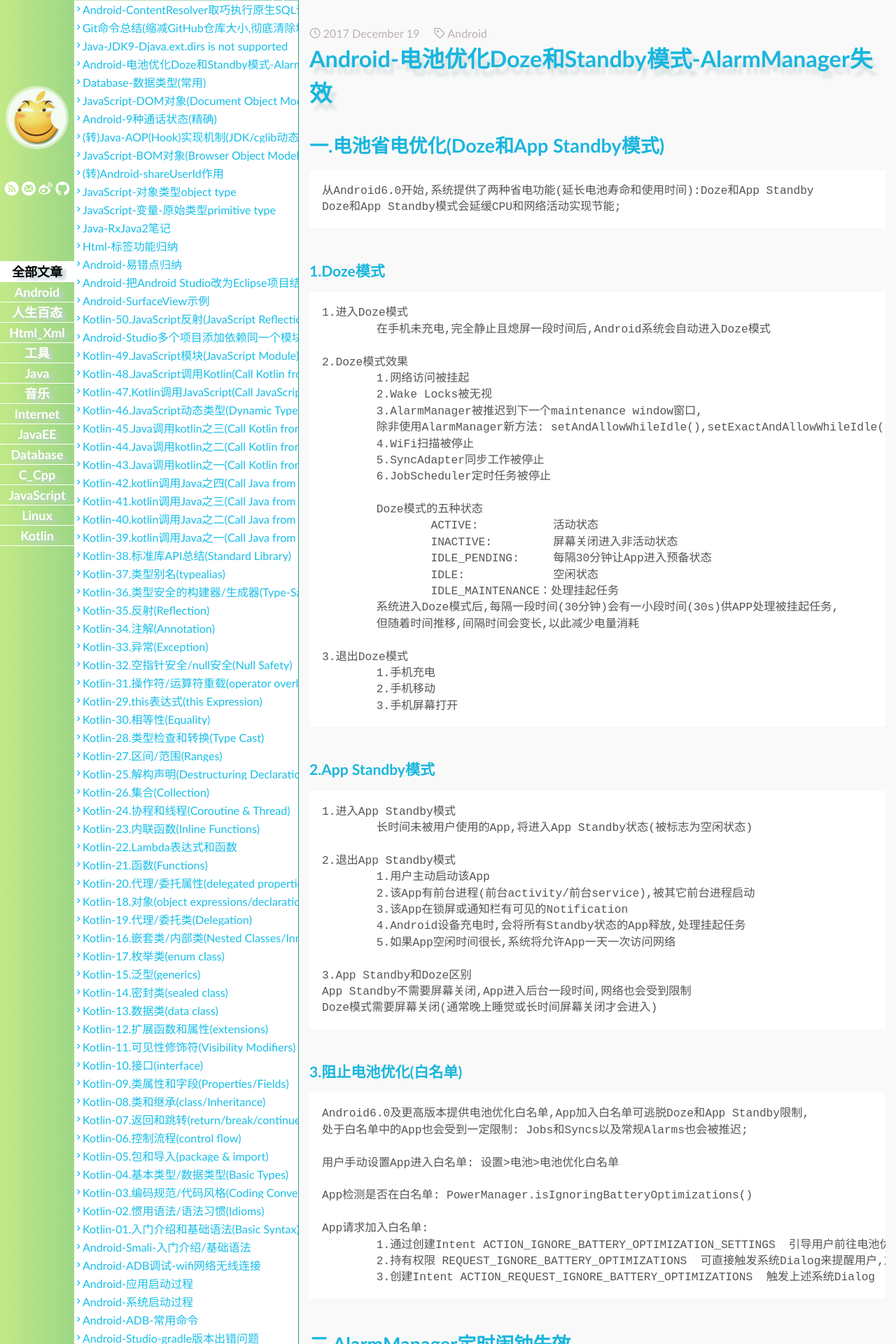
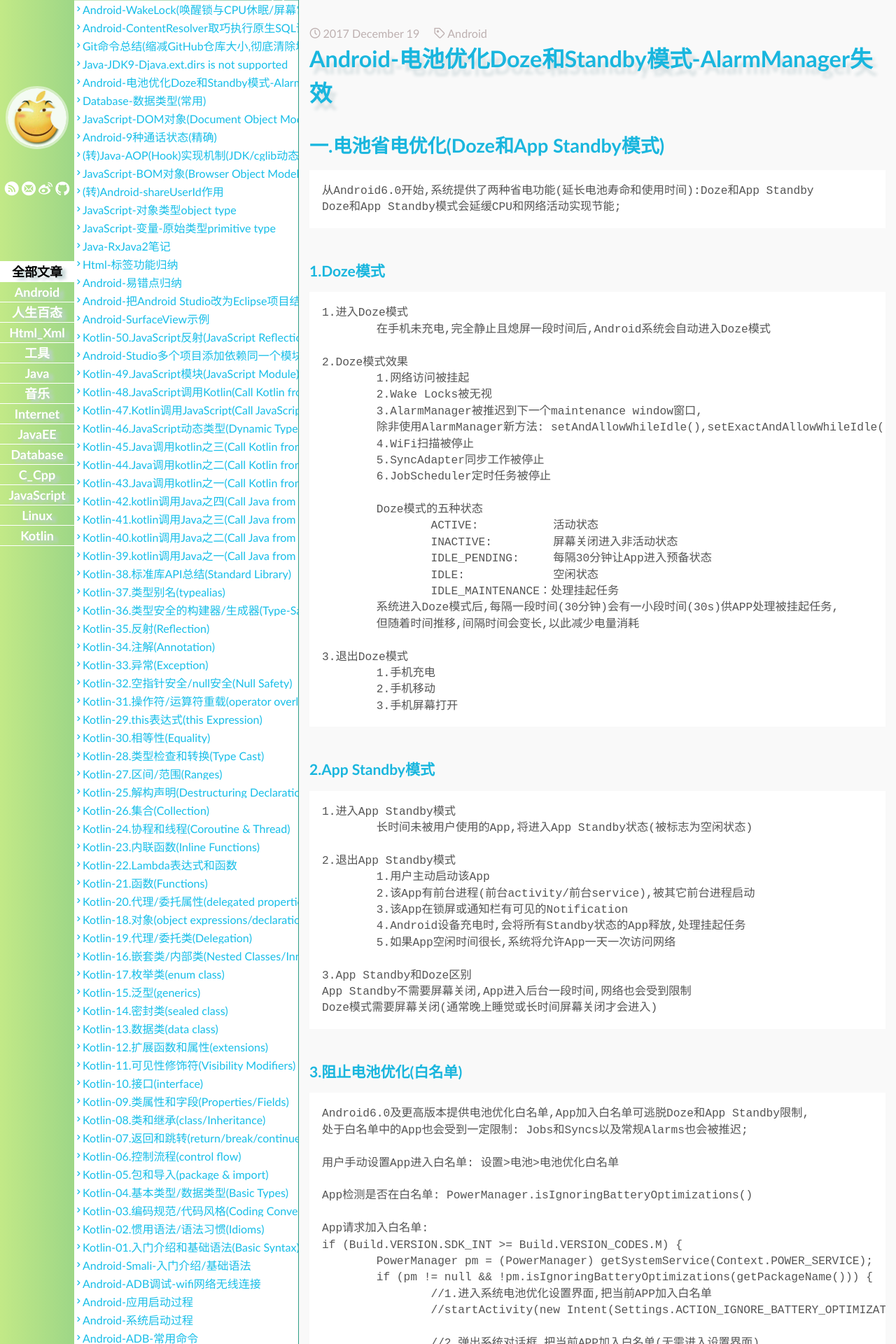
Before and after one commit to lioilwin/lioilwin.github.io, a Jekyll site: the page built from _posts/2017-12-19-Android-Alarm_Doze_Standby.md, in a window 1280 px wide. Shown: the top 1920 px of the page at 70% size. Built offline with Jekyll 4.4.1, drawn with Linux system fonts in a browser that asks for light colours; some web fonts are replaced; comment, search, counter and statistics services are not loaded; some of the changed lines change nothing that is shown; some of the changed text lies outside the part shown.

Commit message:
post change

```diff
--- a/_posts/2017-12-19-Android-Alarm_Doze_Standby.md
+++ b/_posts/2017-12-19-Android-Alarm_Doze_Standby.md
@@ -58,9 +58,19 @@
 	App检测是否在白名单: PowerManager.isIgnoringBatteryOptimizations()
 
 	App请求加入白名单:
-		1.通过创建Intent ACTION_IGNORE_BATTERY_OPTIMIZATION_SETTINGS  引导用户前往电池优化界面,加入白名单
-		2.持有权限 REQUEST_IGNORE_BATTERY_OPTIMIZATIONS  可直接触发系统Dialog来提醒用户,加入白名单(无需进入设置界面)
-		3.创建Intent ACTION_REQUEST_IGNORE_BATTERY_OPTIMIZATIONS  触发上述系统Dialog
+	if (Build.VERSION.SDK_INT >= Build.VERSION_CODES.M) {
+		PowerManager pm = (PowerManager) getSystemService(Context.POWER_SERVICE);
+		if (pm != null && !pm.isIgnoringBatteryOptimizations(getPackageName())) {
+			//1.进入系统电池优化设置界面,把当前APP加入白名单
+			//startActivity(new Intent(Settings.ACTION_IGNORE_BATTERY_OPTIMIZATION_SETTINGS));
+
+			//2.弹出系统对话框,把当前APP加入白名单(无需进入设置界面)
+			//在manifest添加权限 <uses-permission android:name="android.permission.REQUEST_IGNORE_BATTERY_OPTIMIZATIONS"/>
+			Intent intent = new Intent(Settings.ACTION_REQUEST_IGNORE_BATTERY_OPTIMIZATIONS);
+			intent.setData(Uri.parse("package:" + getPackageName()));
+			startActivity(intent);
+		}
+	}
 
 ## 二.AlarmManager定时闹钟失效
 	1.App被Kill后,AlarmManager失效(只有App进程在运行时,才会收到系统定时AlarmManager通知)
--- /dev/null
+++ b/_posts/2018-05-02-Android-WakeLock.md
@@ -0,0 +1,113 @@
+---
+layout: post
+title: Android-WakeLock(唤醒锁与CPU休眠/屏幕常亮)
+tags: Android
+---
+参考：
+https://blog.csdn.net/wh_19910525/article/details/8287202
+http://landerlyoung.github.io/blog/2014/10/31/androidzhong-de-wakelockshi-yong/
+
+## 一.使用
+	PowerManager pm = (PowerManager) context.getSystemService(Context.POWER_SERVICE);
+	PowerManager.WakeLock wakeLock = pm.newWakeLock(PowerManager.PARTIAL_WAKE_LOCK, "MyTAG");
+	wakeLock.acquire();
+
+	在Manifest中添加如下权限
+	<uses-permission android:name="android.permission.WAKE_LOCK" />
+
+	WakeLock级别：
+		PARTIAL_WAKE_LOCK       保持CPU运转，屏幕和键盘背光可能关闭
+		SCREEN_DIM_WAKE_LOCK    保持CPU运转，保持屏幕常亮(亮度低)，键盘背光可能关闭
+		SCREEN_BRIGHT_WAKE_LOCK 保持CPU运转，保持屏幕和键盘背光高亮
+		FULL_WAKE_LOCK          保持CPU运转，保持屏幕和键盘背光高亮(亮度最高)
+
+		ACQUIRE_CAUSES_WAKEUP            强制亮屏，针对一些必须通知用户的操作
+		ON_AFTER_RELEASE                 当锁被释放时，保持亮屏一段时间(如果释放时屏幕没亮，则不会亮屏)
+		PROXIMITY_SCREEN_OFF_WAKE_LOCK   和接近传感器配合,当用户接近屏幕时黑屏,离开时亮屏(例如打电话),该API在API21后开放,以前被hide
+
+		保持屏幕长亮的WakeLock被建议弃用，系统推荐如下方法(当Activity或view可见时,屏幕才保持常亮)：
+			在Activity.onCreate()中:  getWindow().addFlags(WindowManager.LayoutParams.FLAG_KEEP_SCREEN_ON);
+			或在xml布局中: android:keepScreenOn="true"
+			或对View设置:  view.setKeepScreenOn(true);
+
+			FLAG_KEEP_SCREEN_ON实际就是一个SCREEN_BRIGHT_WAKE_LOCK级别的WakeLock
+			创建和释放锁都由系统自动管理，更加方便和安全，在后面通过adb命令验证
+
+			屏幕相关的其它FLAG:
+			WindowManager.LayoutParams.FLAG_DISMISS_KEYGUARD    解锁屏幕
+			WindowManager.LayoutParams.FLAG_TURN_SCREEN_ON      点亮屏幕
+			WindowManager.LayoutParams.FLAG_SHOW_WHEN_LOCKED    屏幕锁定时也能显示
+			WindowManager.LayoutParams.FLAG_ALLOW_LOCK_WHILE_SCREEN_ON   屏幕打开时允许锁屏
+
+			屏幕锁屏和解锁(需要权限"android.permission.DISABLE_KEYGUARD")
+			KeyguardManager keyguardManager = (KeyguardManager) context.getSystemService(KEYGUARD_SERVICE);
+			KeyguardManager.KeyguardLock keyguardLock = keyguardManager.newKeyguardLock("unLock");
+			keyguardLock.reenableKeyguard(); // 锁屏
+			//keyguardLock.disableKeyguard();// 解锁
+
+	!注意：
+		如果申请partial wakelock,那么即使用户按Power键,系统也不会Sleep
+		如果申请其它wakelocks,用户按Power键,系统还是会Sleep
+
+	PowerManager方法
+		boolean isScreenOn()       判断屏幕是否亮着,在API20被弃用,推荐isInteractive()
+		void goToSleep(long time)  强制休眠(系统APP权限"android.permission.DEVICE_POWER",按下电源键锁屏时调用该方法)
+		void wakeUp(long time)     强制唤醒(权限同上,按下电源键时调用该方法)
+		void reboot(String reason) 重启手机(系统APP权限"android.permission.REBOOT"),参数:"recovery","fastboot"
+
+	WakeLock方法:
+		void acquire()              获得WakeLock，除非显式释放，否则不会解锁（经测试,APP进程被杀死后,锁会失效）
+		void acquire(long timeOut)  当超过timeOut之后系统自动释放WakeLock
+		void release()              释放WakeLock
+		boolean isHeld()            是否已经获取WakeLock
+		void setReferenceCounted(boolean value) 是否使用引用计数(默认ture): 一个WakeLock调用acquire()多次,也必须release()多次才能释放,
+		如果释放次数比acquire()多,则抛出异常: java.lang.RuntimeException: WakeLock under-locked MyTAG
+
+## 二.原理
+	通过adb命令查看WakeLock锁的个数:
+	adb shell dumpsys power
+
+	Wake Locks: size=4
+		mLock:346803 PARTIAL_WAKE_LOCK         'MyTAG' ACQ=-1s175ms (uid=10201 pid=3862)
+		mLock:141928 SCREEN_DIM_WAKE_LOCK      'MyTAG' ACQ=-1s174ms (uid=10201 pid=3862)
+		mLock:402427 SCREEN_BRIGHT_WAKE_LOCK   'MyTAG' ACQ=-1s173ms (uid=10201 pid=3862)
+		mLock:124789 SCREEN_BRIGHT_WAKE_LOCK   'WindowManager' ON_AFTER_RELEASE ACQ=-1s70ms (uid=1000 pid=1196 ws=WorkSource{10201})
+	注：最后一个Lock是由FLAG_KEEP_SCREEN_ON创建的，由系统用户进程管理(uid=1000是系统用户)
+
+	在创建了 PowerManager.WakeLock 后，有两种机制，第一种是不计数锁机制，另一种是计数锁机制。
+	可以通过 setReferenceCounted(boolean value) 来指定，一般默认为计数机制。
+	这两种机制的区别在于，前者无论 acquire() 了多少次，只要通过一次 release()即可解锁。
+	而后者正真解锁是在（ --count == 0 ）的时候，同样当 (count == 0) 的时候才会去申请加锁。
+	所以 PowerManager.WakeLock 的计数机制并不是正真意义上的对每次请求进行申请／释放每一把锁，
+	它只是对同一把锁被申请／释放的次数进行了统计，然后再去操作。
+
+	Wakelock框架的大致流程：
+		1).应用层  /frameworks/base/core/java/android/os/PowerManager.java
+		WakeLock.acquire() -> PowerManagerService.acquireWakeLock()
+
+		2).frameworks层  /frameworks/base/services/java/com/android/server/PowerManagerService.java
+		管理所有APP申请的wakelock,比如音视、频播放器、camera等
+		static final String PARTIAL_NAME ="PowerManagerService";
+		public static native void nativeAcquireWakeLock(int lock, String id);
+		nativeAcquireWakeLock(PARTIAL_WAKE_LOCK_ID, PARTIAL_NAME);
+
+		3).JNI层 /frameworks/base/core/jni/android_os_Power.cpp
+		static void acquireWakeLock(JNIEnv *env, jobject clazz,  jint lock, jstring idObj){
+			...
+			const char *id = env->GetStringUTFChars(idObj, NULL);
+			acquire_wake_lock(lock, id);
+			env->ReleaseStringUTFChars(idObj, id);
+		}
+
+		4).kernel层 /hardware/libhardware_legacy/power/power.c
+		int acquire_wake_lock(int lock, const char* id){
+			...
+			return write(fd, id, strlen(id));
+		}
+		fd是文件描述符: "/sys/power/wake_lock"
+		id是从frameworks层传来的参数: "PowerManagerService"
+
+简书: https://www.jianshu.com/p/2cfd179ef8dc
+CSDN: https://blog.csdn.net/qq_32115439/article/details/80169222
+GitHub博客: http://lioil.win/2018/05/02/Android-WakeLock.html
+Coding博客: http://c.lioil.win/2018/05/02/Android-WakeLock.html
```
